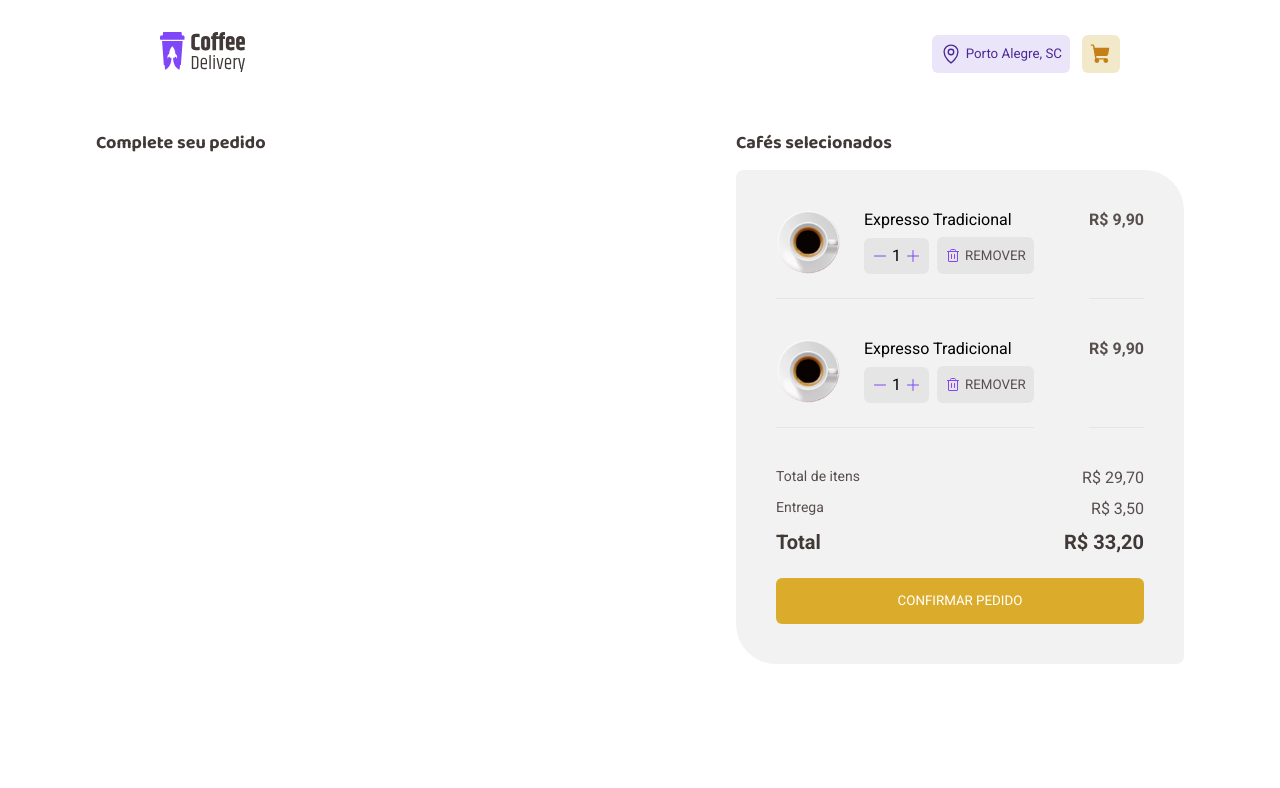
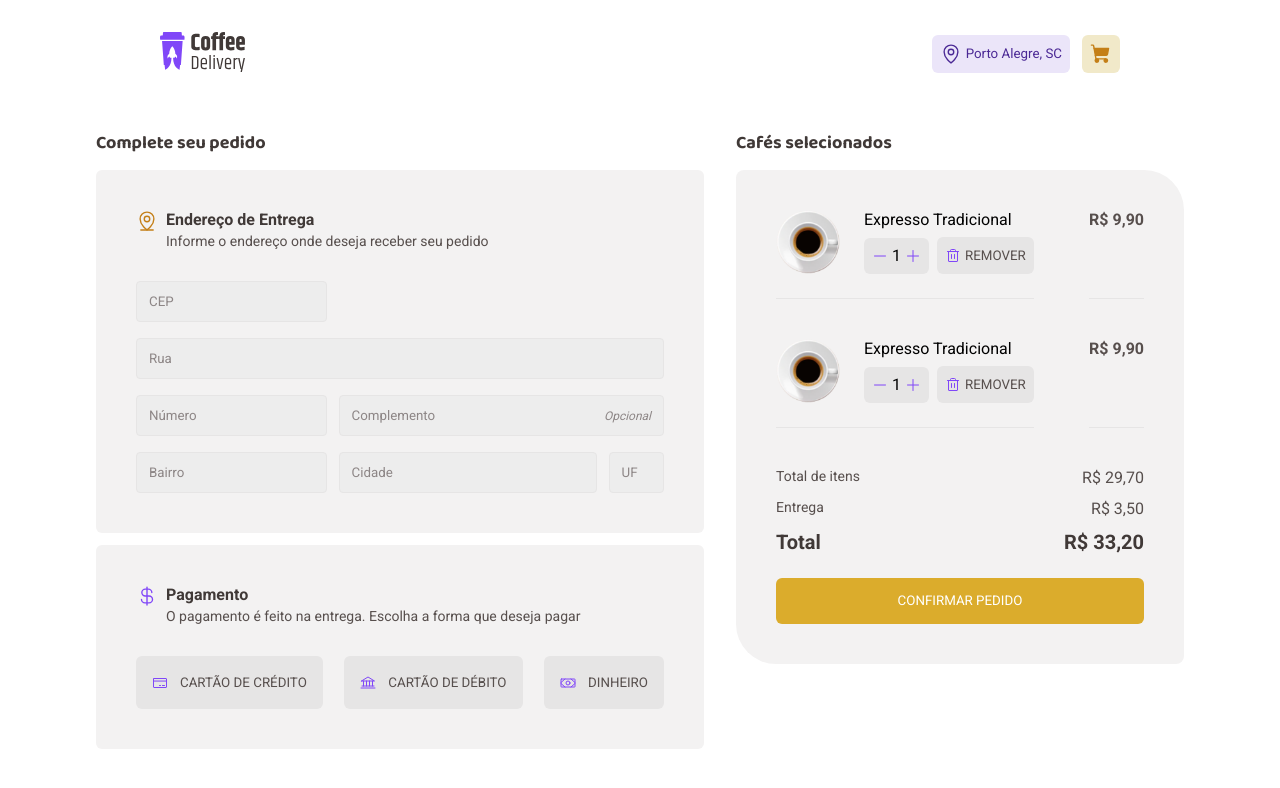
Before and after one commit to pvillor/coffee-delivery, a React (Vite) app: page /checkout in a window 1280 px wide. Shown: the top 788 px of the page. Built offline with nearby package versions, Linux system fonts and the light colour scheme.

Commit message:
feat: checkout page

```diff
--- /dev/null
+++ b/src/pages/checkout/components/input/index.tsx
@@ -0,0 +1,16 @@
+import { InputContainer } from "./styles";
+
+interface InputProps {
+  suffix?: string;
+  placeholder?: string;
+  populateColumns: number;
+}
+
+export function Input({ suffix, placeholder, populateColumns }: InputProps) {
+  return (
+    <InputContainer populateColumns={populateColumns}>
+      <input type="text" placeholder={placeholder} />
+      {!!suffix && <span>{suffix}</span>}
+    </InputContainer>
+  );
+}
--- /dev/null
+++ b/src/pages/checkout/components/input/styles.ts
@@ -0,0 +1,39 @@
+import styled from "styled-components";
+
+interface InputContainerProps {
+  populateColumns: number
+}
+
+export const InputContainer = styled.div<InputContainerProps>`
+  grid-column: span ${props => props.populateColumns} / span ${props => props.populateColumns};
+  background-color: ${props => props.theme['base-input']};
+  border: 1px solid ${props => props.theme['base-button']};
+  border-radius: 4px;
+  display: flex;
+  align-items: center;
+
+  input {
+    padding: 0.75rem;
+    flex: 1;
+    background: transparent;
+    border: transparent;
+
+    color: ${props => props.theme['base-text']};
+  }
+
+  input::placeholder {
+    color: ${props => props.theme['base-label']};
+  }
+
+  span {
+    font-size: 0.75rem;
+    font-style: italic;
+
+    color: ${props => props.theme['base-label']};
+    padding-right: 0.75rem;
+  }
+
+  &:focus-within {
+    box-shadow: 0 0 0 1px ${props => props.theme['yellow-dark']};
+  }
+`
--- a/src/pages/checkout/index.tsx
+++ b/src/pages/checkout/index.tsx
@@ -3,19 +3,78 @@ import {
   CheckoutContainer,
   ConfirmOrder,
   ConfirmOrderButton,
+  ConsumerInfoAddress,
+  ConsumerInfoAddressBody,
+  ConsumerInfoContainer,
+  ConsumerInfoHeader,
+  ConsumerInfoPayment,
+  ConsumerInfoPaymentBody,
+  ConsumerInfoPaymentBodyButton,
   OrderPriceSummary,
   OrderSummary,
 } from "./styles";
 import expressoTradicional from "../../assets/expresso.png";
+import {
+  Bank,
+  CreditCard,
+  CurrencyDollar,
+  MapPinLine,
+  Money,
+} from "phosphor-react";
+import { Input } from "./components/input";
 
 export function Checkout() {
   return (
     <CheckoutContainer>
       <main>
-        <div>
-          <h2>Complete seu pedido</h2>
-          <div></div>
-        </div>
+        <h2>Complete seu pedido</h2>
+        <ConsumerInfoContainer>
+          <ConsumerInfoAddress>
+            <ConsumerInfoHeader>
+              <MapPinLine size={22} />
+              <div>
+                <h3>Endereço de Entrega</h3>
+                <p>Informe o endereço onde deseja receber seu pedido</p>
+              </div>
+            </ConsumerInfoHeader>
+            <ConsumerInfoAddressBody>
+              <Input placeholder="CEP" populateColumns={3} />
+              <Input placeholder="Rua" populateColumns={8} />
+              <Input placeholder="Número" populateColumns={3} />
+              <Input
+                placeholder="Complemento"
+                populateColumns={5}
+                suffix="Opcional"
+              />
+              <Input placeholder="Bairro" populateColumns={3} />
+              <Input placeholder="Cidade" populateColumns={4} />
+              <Input placeholder="UF" populateColumns={1} />
+            </ConsumerInfoAddressBody>
+          </ConsumerInfoAddress>
+          <ConsumerInfoPayment>
+            <ConsumerInfoHeader>
+              <CurrencyDollar size={22} />
+              <div>
+                <h3>Pagamento</h3>
+                <p>
+                  O pagamento é feito na entrega. Escolha a forma que deseja
+                  pagar
+                </p>
+              </div>
+            </ConsumerInfoHeader>
+            <ConsumerInfoPaymentBody>
+              <ConsumerInfoPaymentBodyButton>
+                <CreditCard size={16} /> <span>CARTÃO DE CRÉDITO</span>
+              </ConsumerInfoPaymentBodyButton>
+              <ConsumerInfoPaymentBodyButton>
+                <Bank size={16} /> <span>CARTÃO DE DÉBITO</span>
+              </ConsumerInfoPaymentBodyButton>
+              <ConsumerInfoPaymentBodyButton>
+                <Money size={16} /> <span>DINHEIRO</span>
+              </ConsumerInfoPaymentBodyButton>
+            </ConsumerInfoPaymentBody>
+          </ConsumerInfoPayment>
+        </ConsumerInfoContainer>
       </main>
       <aside>
         <h2>Cafés selecionados</h2>
--- a/src/pages/checkout/styles.ts
+++ b/src/pages/checkout/styles.ts
@@ -79,4 +79,90 @@ export const ConfirmOrderButton = styled.button`
 
     border-radius: 6px;
     padding: 0.75rem 0;
+
+    &:hover {
+      background-color: ${props => props.theme['yellow-dark']};
+    }
 `
+
+export const ConsumerInfoContainer = styled.div`
+  display: flex;
+  flex-direction: column;
+  gap: 0.75rem;
+`
+
+export const ConsumerInfo = styled.div`
+  padding: 2.5rem;
+
+  display: flex;
+  flex-direction: column;
+  gap: 2rem;
+
+  background-color: ${props => props.theme['base-card']};
+  border-radius: 6px;
+
+  h3 {
+    color: ${props => props.theme['base-subtitle']};
+    font-size: 1rem;
+  }
+
+  p {
+    color: ${props => props.theme['base-text']};
+    font-size: 14px;
+  }
+`
+
+export const ConsumerInfoAddress = styled(ConsumerInfo)`
+  svg {
+    color: ${props => props.theme['yellow-dark']}
+  }
+`
+
+export const ConsumerInfoPayment = styled(ConsumerInfo)`
+  svg {
+    color: ${props => props.theme['purple']}
+  }
+`
+
+export const ConsumerInfoHeader = styled.div`
+  display: flex;
+  gap: 0.5rem;
+
+  div {
+    display: flex;
+    flex-direction: column;
+    gap: 2px;
+  }
+`
+
+export const ConsumerInfoAddressBody = styled.div`
+  display: grid;
+  grid-template-columns: repeat(8, minmax(0, 1fr));
+  gap: 1rem 0.75rem;
+`
+
+export const ConsumerInfoPaymentBody = styled.div`
+  display: flex;
+  justify-content: space-between;
+`
+
+interface ConsumerInfoPaymentBodyButtonProps {
+  selected?: boolean
+}
+
+export const ConsumerInfoPaymentBodyButton = styled.button<ConsumerInfoPaymentBodyButtonProps>`
+  padding: 1rem;
+
+  display: flex;
+  align-items: center;
+  gap: 0.75rem;
+
+  color: ${props => props.theme['base-text']};
+  background-color: ${props => props.selected ? props.theme['purple-light'] : props.theme['base-button']};
+  border: ${props => props.selected && '1px solid ' + props.theme['purple']};
+
+  &:hover {
+    color: ${props => !props.selected && props.theme['base-subtitle']};
+    background-color: ${props => !props.selected && props.theme['base-hover']};
+  }
+`
```
